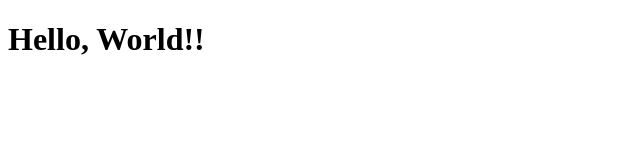
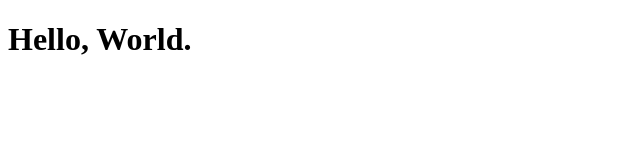
Before and after one commit to karijkangas/karijkangas.github.io, a plain HTML site: page index.html in a window 1280 px wide. Shown: the full height of the page, 0-640 px from the left. Drawn offline with Linux system fonts and the light colour scheme.

Commit message:
Update index.html

```diff
--- a/index.html
+++ b/index.html
@@ -5,6 +5,6 @@
         <title>Hello, World</title>
   </head>
   <body>
-      <h1>Hello, World!!</h1>
+      <h1>Hello, World.</h1>
   </body>
 </html>
```
